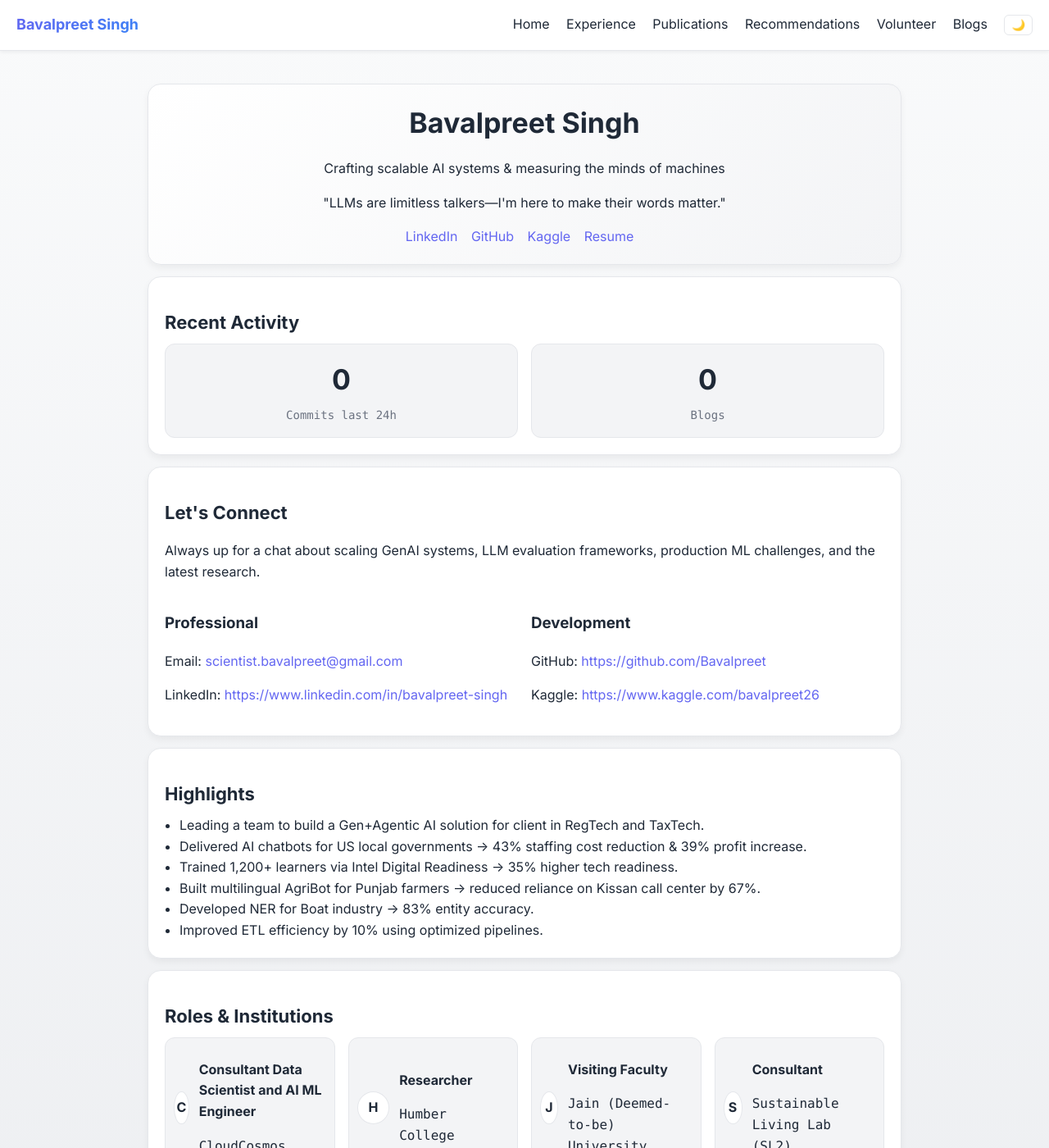
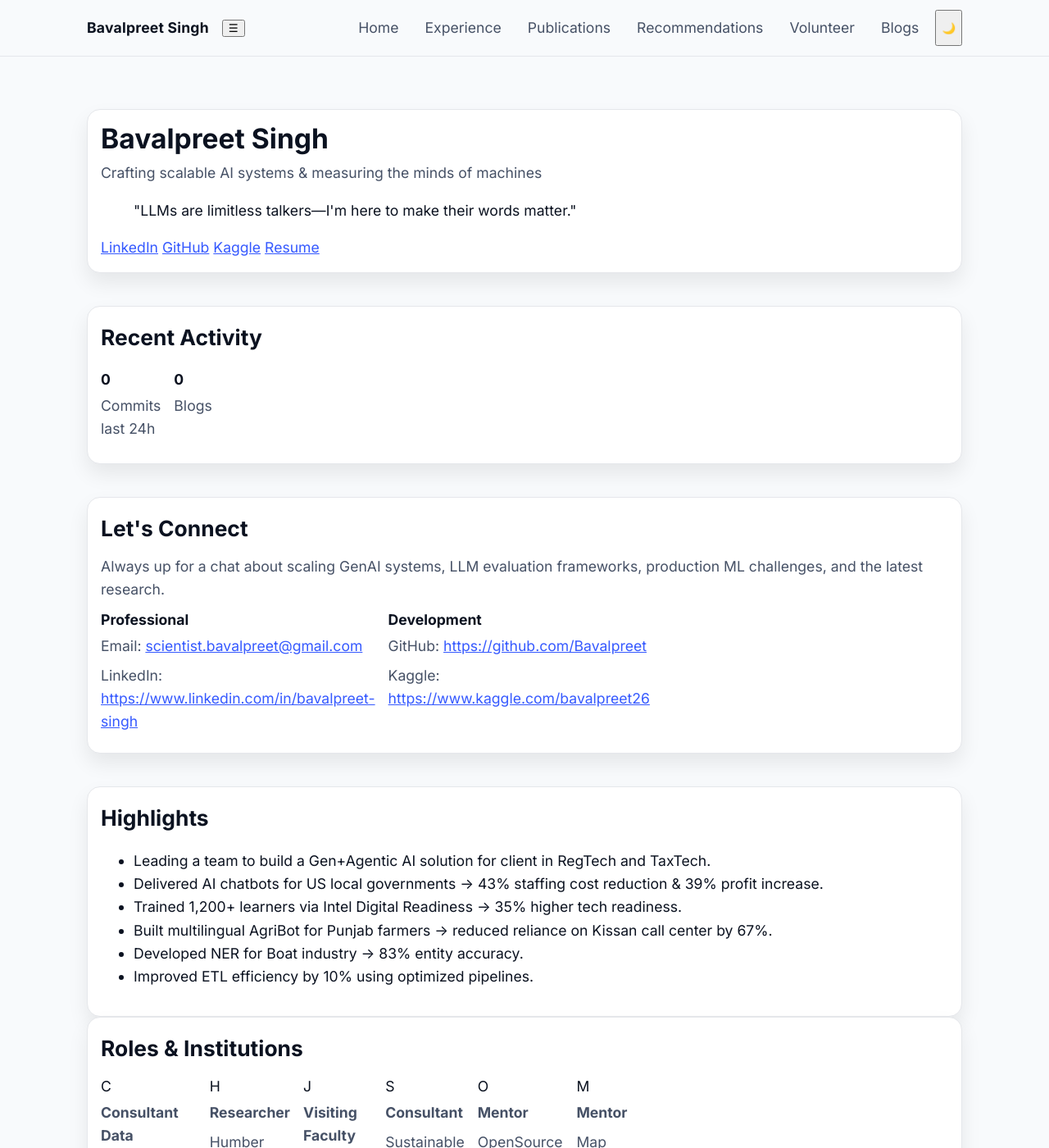
Before and after one commit to Bavalpreet/bavalpreet.github.io, a Jekyll site: the page built from index.html, in a window 1280 px wide and 1400 px high. Shown: the whole window at 82% size. Built offline with Jekyll 4.4.1, drawn with Linux system fonts in a browser that asks for light colours.

Commit message:
feat: refresh site theme

```diff
--- a/_layouts/default.html
+++ b/_layouts/default.html
@@ -3,7 +3,7 @@
   <head>
     <meta charset="utf-8">
     <meta name="viewport" content="width=device-width, initial-scale=1">
-    <title>{{ page.title }} — {{ site.title }}</title>
+    <title>{% if page.title %}{{ page.title }} · {% endif %}{{ site.title }}</title>
     <meta name="description" content="{{ site.description }}">
     <link rel="preconnect" href="https://fonts.googleapis.com">
     <link rel="preconnect" href="https://fonts.gstatic.com" crossorigin>
@@ -13,10 +13,13 @@
     <link rel="stylesheet" href="{{ '/assets/css/style.css' | relative_url }}">
   </head>
   <body>
+    <a class="skip-link" href="#main">Skip to content</a>
+
     <header class="site-header">
+      <div class="container">
         <a class="brand" href="{{ '/' | relative_url }}">{{ site.title }}</a>
         <button id="nav-toggle" class="menu-toggle" aria-label="Toggle navigation" aria-controls="site-nav" aria-expanded="false">☰</button>
-      <nav id="site-nav">
+        <nav id="site-nav" class="site-nav">
           <a href="{{ '/' | relative_url }}">Home</a>
           <a href="{{ '/experience/' | relative_url }}">Experience</a>
           <a href="{{ '/publications/' | relative_url }}">Publications</a>
@@ -25,13 +28,17 @@
           <a href="{{ '/blogs.html' | relative_url }}">Blogs</a>
           <button id="theme-toggle" class="toggle" aria-label="Toggle dark mode">🌙</button>
         </nav>
+      </div>
     </header>
-    <main class="container">
+
+    <main id="main" class="container">
       {{ content }}
     </main>
+
     <footer class="site-footer">
-      <p>© {{ "now" | date: "%Y" }} {{ site.title }}</p>
+      <div class="container">© {{ "now" | date: "%Y" }} {{ site.title }}</div>
     </footer>
+
     <script src="{{ '/assets/js/main.js' | relative_url }}"></script>
   </body>
 </html>
--- a/assets/css/style.css
+++ b/assets/css/style.css
@@ -1,330 +1,132 @@
+/* ---------- Base reset & tokens ---------- */
+* { box-sizing: border-box; }
+html:focus-within { scroll-behavior: smooth; }
+
 :root {
-  --bg: linear-gradient(180deg, #f9fafb 0%, #e5e7eb 100%);
+  /* Let UA render form controls appropriately in both themes */
+  color-scheme: light dark;
+
+  /* Light theme */
+  --bg: #f8fafc;
+  --surface: #ffffff;
+  --text: #0b1220;
+  --muted: #465166;
+  --brand: #3559ff;
+  --brand-contrast: #ffffff;
+  --border: #e5e7eb;
   --card: #ffffff;
-  --text: #1f2937;
-  --muted: #6b7280;
-  --accent: #6366f1;
-  --accent-gradient: linear-gradient(135deg, #6366f1, #3b82f6);
-  --border: #e5e7eb;
-  --badge-bg: #f3f4f6;
+
+  /* Type scale */
+  --step--1: clamp(.9rem, .85rem + .25vw, 1rem);
+  --step-0:  clamp(1rem, .9rem + .4vw, 1.1rem);
+  --step-1:  clamp(1.15rem, 1rem + .8vw, 1.35rem);
+  --step-2:  clamp(1.35rem, 1.05rem + 1.3vw, 1.65rem);
+  --step-3:  clamp(1.7rem, 1.15rem + 2vw, 2.1rem);
+
+  --radius: 16px;
+  --shadow: 0 12px 24px rgba(0,0,0,.08);
 }
 
-.dark {
-  --bg: linear-gradient(180deg, #1f2937 0%, #111827 100%);
-  --card: #111827;
-  --text: #f9fafb;
-  --muted: #9ca3af;
-  --accent: #6366f1;
-  --accent-gradient: linear-gradient(135deg, #6366f1, #3b82f6);
-  --border: #374151;
-  --badge-bg: #1f2937;
-}
-
-html {
-  color-scheme: light dark;
-}
-
-* {
-  box-sizing: border-box;
-}
-
-body {
-  margin: 0;
-  font-family: 'Inter', ui-sans-serif, system-ui, -apple-system, Segoe UI, Roboto, Ubuntu, Cantarell, 'Helvetica Neue', Arial, sans-serif;
-  color: var(--text);
-  background: var(--bg);
-  line-height: 1.6;
-  transition: background 0.3s ease, color 0.3s ease;
-  scroll-behavior: smooth;
-}
-
-a {
-  color: var(--accent);
-  text-decoration: none;
-}
-
-a:focus-visible,
-button:focus-visible {
-  outline: 2px solid var(--accent);
-  outline-offset: 2px;
-}
-
-.container {
-  max-width: 960px;
-  margin: 40px auto;
-  padding: 0 20px;
-}
-
-.site-header,
-.site-footer {
-  display: flex;
-  justify-content: space-between;
-  align-items: center;
-  padding: 16px 20px;
-  background: var(--card);
-  backdrop-filter: blur(8px);
-  position: sticky;
-  top: 0;
-  border-bottom: 1px solid var(--border);
-  box-shadow: 0 2px 4px rgba(0,0,0,0.05);
-}
-
-.brand {
-  font-weight: 700;
-  font-size: 18px;
-  background: var(--accent-gradient);
-  -webkit-background-clip: text;
-  color: transparent;
-}
-
-nav a {
-  margin-left: 16px;
-  color: var(--text);
-  position: relative;
-  display: inline-block;
-  padding-bottom: 2px;
-  transition: color 0.3s ease;
-}
-
-nav a::after {
-  content: "";
-  position: absolute;
-  left: 0;
-  bottom: 0;
-  height: 2px;
-  width: 0%;
-  background: var(--accent-gradient);
-  transition: width 0.3s ease;
-}
-
-nav a:hover {
-  color: var(--accent);
-}
-
-nav a:hover::after {
-  width: 100%;
-}
-
-.card {
-  background: var(--card);
-  border: 1px solid var(--border);
-  border-radius: 16px;
-  padding: 20px;
-  margin: 14px 0;
-  box-shadow: 0 4px 8px rgba(0, 0, 0, 0.05);
-  opacity: 0;
-  transform: translateY(10px);
-  transition: background 0.3s ease, border-color 0.3s ease, opacity 0.6s ease, transform 0.6s ease;
-}
-
-.card.visible {
-  opacity: 1;
-  transform: translateY(0);
-}
-
-.grid {
-  display: grid;
-  grid-template-columns: repeat(auto-fit, minmax(260px, 1fr));
-  gap: 16px;
-}
-
-.h1 {
-  font-size: 34px;
-  margin: 0 0 8px 0;
-}
-
-.h2 {
-  font-size: 22px;
-  margin: 18px 0 8px;
-}
-
-.mono {
-  font-family: ui-monospace, SFMono-Regular, Menlo, Monaco, Consolas, 'Liberation Mono', 'Courier New', monospace;
-}
-
-.badge {
-  display: inline-block;
-  border: 1px solid var(--border);
-  border-radius: 999px;
-  padding: 4px 10px;
-  margin: 4px 6px 0 0;
-  font-size: 12px;
-  color: var(--muted);
-  background: var(--badge-bg);
-}
-
-.hero {
-  display: flex;
-  flex-direction: column;
-  align-items: center;
-  gap: 18px;
-  text-align: center;
-  animation: fadeInUp 0.8s ease both;
-}
-
-.hero.card {
-  background: linear-gradient(135deg, var(--card), var(--badge-bg));
-}
-
-.actions {
-  margin-top: 16px;
-}
-
-.btn {
-  display: inline-block;
-  padding: 10px 16px;
-  border-radius: 8px;
-  background: var(--accent-gradient);
-  color: #fff;
-  font-weight: 600;
-  transition: transform 0.2s ease, box-shadow 0.2s ease;
-}
-
-.btn:hover {
-  transform: translateY(-2px);
-  box-shadow: 0 8px 12px rgba(0,0,0,0.15);
-}
-
-@keyframes fadeInUp {
-  from {
-    opacity: 0;
-    transform: translateY(10px);
-  }
-  to {
-    opacity: 1;
-    transform: translateY(0);
+/* Dark theme overrides */
+@media (prefers-color-scheme: dark) {
+  :root {
+    --bg: #0b0e14;
+    --surface: #11151c;
+    --text: #e8eef8;
+    --muted: #b7c1d6;
+    --brand: #5b8cff;
+    --brand-contrast: #0b0e14;
+    --border: #212838;
+    --card: #121826;
   }
 }
 
-.hr {
-  height: 1px;
-  background: var(--border);
-  margin: 24px 0;
+/* ---------- Typography & layout ---------- */
+html, body { height: 100%; }
+body {
+  margin: 0;
+  background: var(--bg);
+  color: var(--text);
+  font-family: Inter, ui-sans-serif, system-ui, -apple-system, Segoe UI, Roboto, Arial, "Apple Color Emoji","Segoe UI Emoji";
+  font-size: var(--step-0);
+  line-height: 1.6;
 }
 
-ul {
-  margin: 0 0 0 18px;
-  padding: 0;
+.container { max-width: 1100px; margin: 0 auto; padding: 0 1rem; }
+main.container { padding-top: 1.5rem; padding-bottom: 3rem; }
+
+h1 { font-size: var(--step-3); line-height: 1.15; margin: 0 0 .5rem; }
+h2 { font-size: var(--step-2); margin: 0 0 .75rem; }
+.lead { font-size: var(--step-1); color: var(--muted); }
+
+/* ---------- Header / Nav (non-breaking) ---------- */
+.site-header {
+  position: sticky; top: 0; z-index: 10;
+  background: color-mix(in oklab, var(--bg) 80%, transparent);
+  backdrop-filter: blur(6px);
+  border-bottom: 1px solid var(--border);
+}
+.site-header .container { display: flex; align-items: center; gap: 1rem; padding: .75rem 1rem; }
+.brand { text-decoration: none; color: var(--text); font-weight: 800; letter-spacing: .2px; }
+.site-nav { margin-left: auto; display: flex; gap: .5rem; list-style: none; padding: 0; }
+.site-nav a { color: var(--muted); text-decoration: none; padding: .5rem .75rem; border-radius: .625rem; }
+.site-nav a:hover, .site-nav a:focus-visible { background: var(--surface); color: var(--text); outline: none; }
+
+/* ---------- Links, buttons, focus ---------- */
+a { color: var(--brand); }
+.btn {
+  display: inline-block; background: var(--brand); color: var(--brand-contrast);
+  padding: .65rem 1rem; border-radius: .75rem; text-decoration: none; font-weight: 600;
+}
+.btn:hover, .btn:focus-visible { filter: brightness(1.05); }
+
+/* WCAG 2.2 focus: highly visible outline with offset */
+:where(a, button, input, select, textarea, summary, .card):focus-visible {
+  outline: 3px solid var(--brand);
+  outline-offset: 3px;
 }
 
-kbd {
-  background: var(--badge-bg);
+/* ---------- Sections, grid & cards ---------- */
+section { margin: 2.5rem 0; }
+
+.grid { display: grid; gap: 1rem; grid-template-columns: repeat(12, 1fr); }
+.card {
+  grid-column: span 6;
+  background: var(--card);
   border: 1px solid var(--border);
-  border-radius: 6px;
-  padding: 2px 6px;
+  border-radius: var(--radius);
+  padding: 1rem;
+  box-shadow: var(--shadow);
+  transition: transform .15s ease, box-shadow .15s ease, border-color .15s ease;
+}
+.card:hover, .card:focus-within {
+  transform: translateY(-2px);
+  border-color: color-mix(in oklab, var(--brand) 30%, var(--border));
+}
+@media (max-width: 900px) { .card { grid-column: span 12; } }
+.card h3 { margin: 0 0 .25rem; font-size: 1.1rem; }
+.card p { margin: .25rem 0 .5rem; color: var(--muted); }
+.tags { display: flex; flex-wrap: wrap; gap: .375rem; margin-top: .5rem; }
+.tag { font-size: .8rem; padding: .25rem .5rem; border-radius: 999px; border: 1px solid var(--border); background: color-mix(in oklab, var(--surface) 85%, var(--bg)); }
+
+/* ---------- Stat cards (for Commits / Blogs) ---------- */
+.stat { margin: .25rem 0; }
+.stat-value { font-size: 2.2rem; font-weight: 800; line-height: 1.1; color: var(--text); }
+
+/* ---------- Footer ---------- */
+.site-footer { border-top: 1px solid var(--border); padding: 1.5rem 0; color: var(--muted); }
+
+/* ---------- Skip link (WCAG "Bypass blocks") ---------- */
+.skip-link {
+  position: absolute; left: -10000px; top: auto; width: 1px; height: 1px; overflow: hidden;
+}
+.skip-link:focus {
+  left: 1rem; top: .75rem;
+  background: var(--brand); color: var(--brand-contrast);
+  padding: .5rem .75rem; border-radius: .5rem; z-index: 999;
 }
 
-.toggle {
-  margin-left: 16px;
-  background: none;
-  border: 1px solid var(--border);
-  border-radius: 6px;
-  padding: 4px 8px;
-  cursor: pointer;
+/* ---------- Motion reduction ---------- */
+@media (prefers-reduced-motion: reduce) {
+  * { animation-duration: 0s !important; transition-duration: 0s !important; }
 }
-
-
-.card:hover {
-  box-shadow: 0 6px 12px rgba(0, 0, 0, 0.10);
-  transform: translateY(-2px);
-  transition: box-shadow 0.2s ease, transform 0.2s ease;
-}
-
-.social-links a {
-  margin-right: 12px;
-}
-
-.stats {
-  grid-template-columns: repeat(auto-fit, minmax(160px, 1fr));
-}
-
-.stat {
-  text-align: center;
-  padding: 16px;
-  border: 1px solid var(--border);
-  border-radius: 12px;
-  background: var(--badge-bg);
-}
-
-.stat h3 {
-  margin: 0;
-}
-
-.stat p {
-  margin: 4px 0 0;
-  font-size: 14px;
-  color: var(--muted);
-}
-
-.role-grid {
-  grid-template-columns: repeat(auto-fit, minmax(180px, 1fr));
-}
-
-.role-tile {
-  display: flex;
-  align-items: center;
-  padding: 10px;
-  border: 1px solid var(--border);
-  border-radius: 12px;
-  background: var(--badge-bg);
-}
-
-.role-tile .logo {
-  width: 40px;
-  height: 40px;
-  border-radius: 50%;
-  background: var(--card);
-  display: flex;
-  align-items: center;
-  justify-content: center;
-  font-weight: 700;
-  margin-right: 12px;
-  border: 1px solid var(--border);
-}
-
-/* Volunteer logos */
-.volunteer-header {
-  display: flex;
-  align-items: center;
-}
-
-.volunteer-logo {
-  width: 40px;
-  height: 40px;
-  object-fit: contain;
-  margin-right: 12px;
-}
-
-/* Mobile navigation */
-.menu-toggle {
-  display: none;
-  background: none;
-  border: 1px solid var(--border);
-  border-radius: 6px;
-  padding: 4px 8px;
-  cursor: pointer;
-}
-
-@media (max-width: 700px) {
-  nav {
-    display: none;
-    flex-direction: column;
-    position: absolute;
-    top: 60px;
-    right: 20px;
-    background: var(--card);
-    border: 1px solid var(--border);
-    border-radius: 8px;
-    padding: 16px;
-    box-shadow: 0 4px 8px rgba(0, 0, 0, 0.1);
-  }
-  nav.open {
-    display: flex;
-  }
-  .menu-toggle {
-    display: block;
-  }
-  .site-header {
-    position: relative;
-  }
-}
```
Lines whose indentation alone changed are shown as unchanged.
